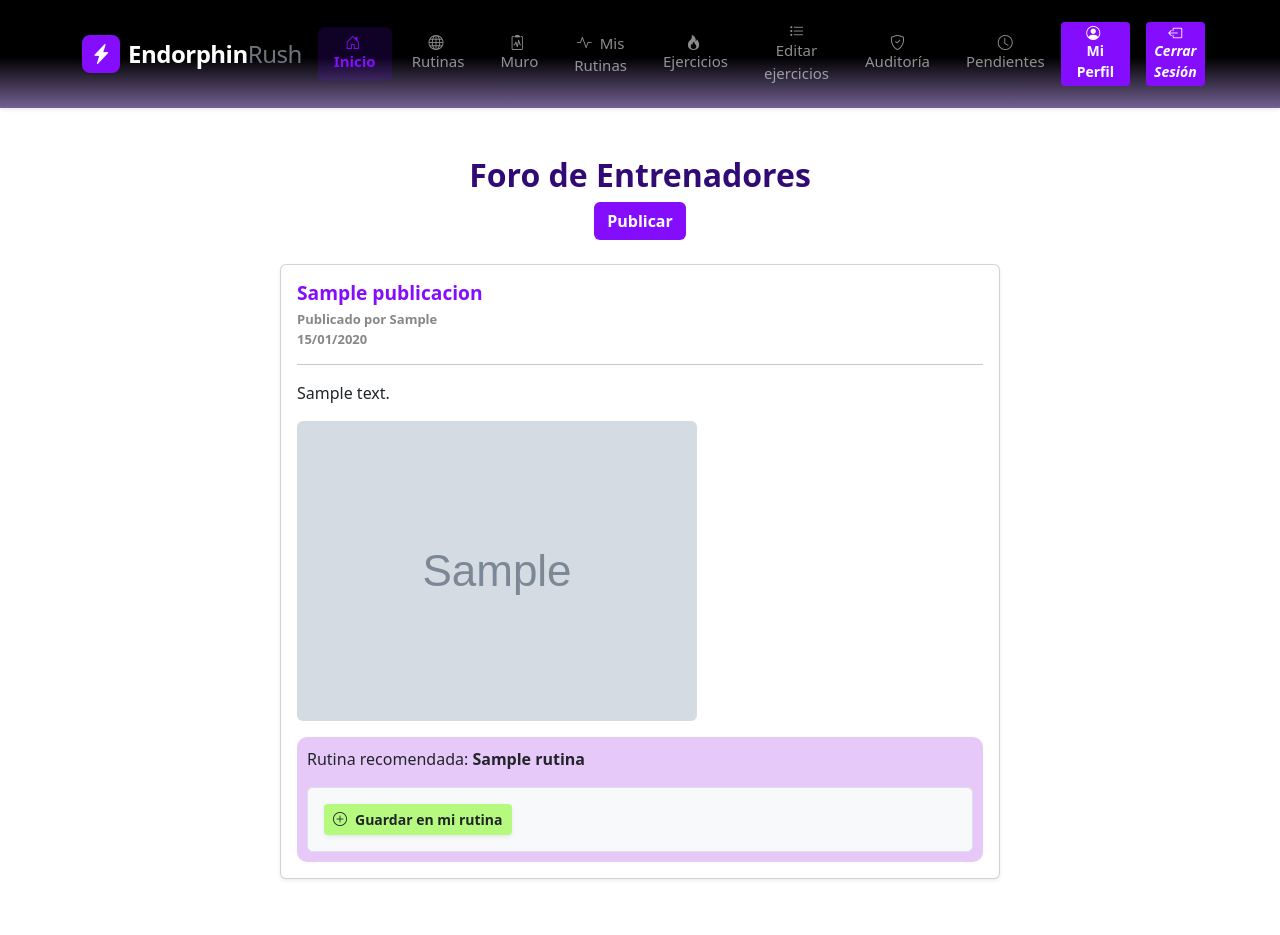
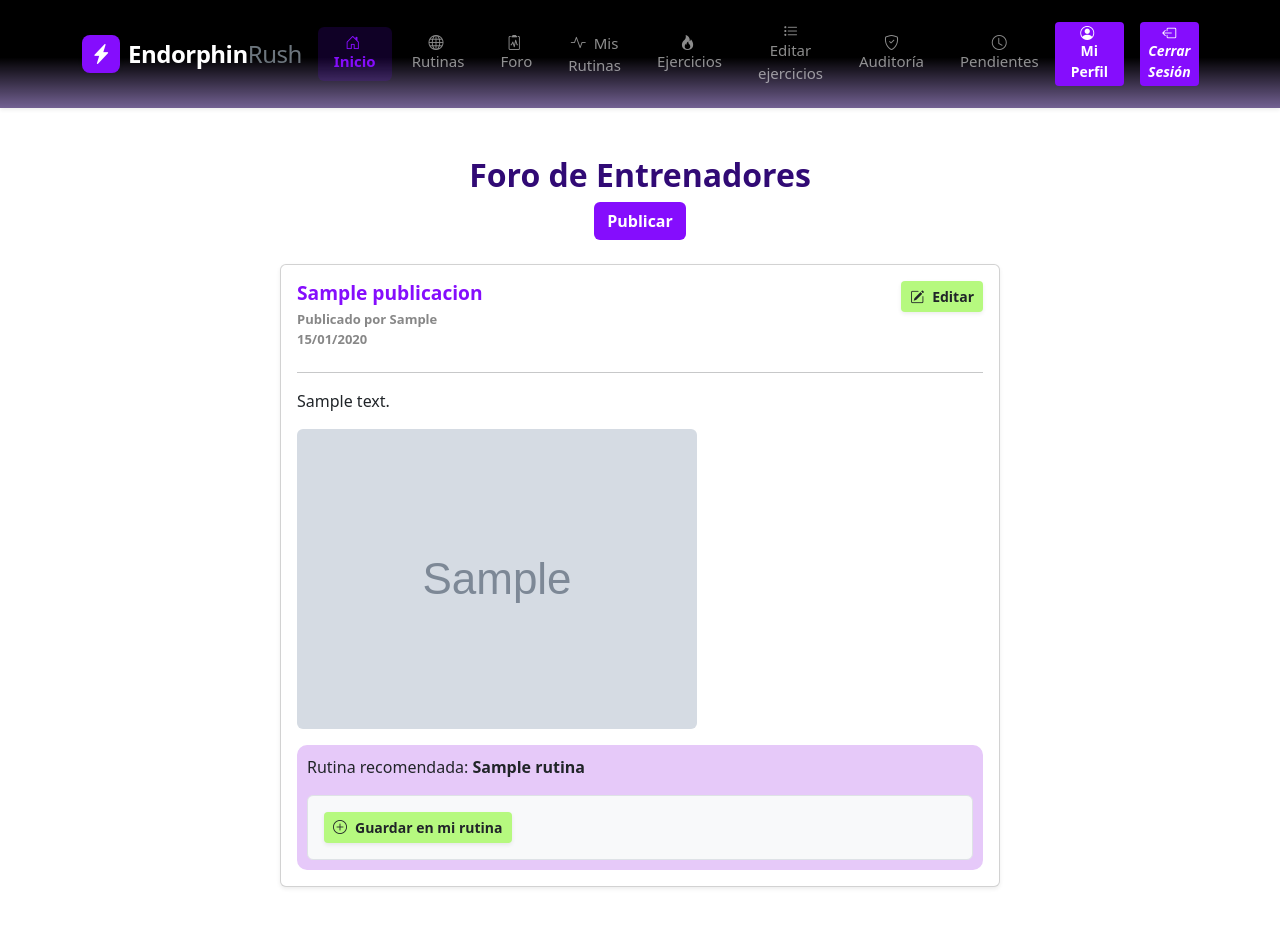
Before and after one commit to Alex5625/Endorphin-Rush, a Django app: page /forum/ in a window 1280 px wide. Before the commit the page ends 880 px from the top, so only its background shows below. Run offline with Django 5.2, Linux system fonts and the light colour scheme; a user stored in the database is signed in; tables that the repository leaves empty hold one stand-in row (values such as "Sample post"); grey boxes marked "Sample" are stand-in pictures; some libraries are stand-ins or nearby versions.

Commit message:
Implementación de edición de publicaciones en create_post y coherencia, deprecado "muro" para la visualización de la página y se observa "foro" en todas las formas

```diff
--- a/src/forum/templates/forum/board.html
+++ b/src/forum/templates/forum/board.html
@@ -19,11 +19,22 @@
             {% for post in publicaciones %}
             <div class="card mb-4 shadow-sm">
                 <div class="card-body">
-                    <h5 class="card-title titulo-publicacion">{{post.titulo}}</h5>
-                    <h5 class="detalles-publicacion">Publicado por {{post.autor.first_name}}</h5>
-                    <h6 class="card-subtitle mb-2 detalles-publicacion">
-                        {{ post.fecha_creacion|date:"d/m/Y" }}
-                    </h6>
+                    <div class="row align-items-start">
+                        <div class="col">
+                            <h5 class="card-title titulo-publicacion">{{post.titulo}}</h5>
+                            <h5 class="detalles-publicacion">Publicado por {{post.autor.first_name}}</h5>
+                            <h6 class="card-subtitle mb-2 detalles-publicacion">
+                                {{ post.fecha_creacion|date:"d/m/Y" }}
+                            </h6>
+                        </div>
+                        <div class="col-auto">
+                            {% if post.autor == request.user %}
+                                <a href="{% url 'forum:editar_publicacion' post.id %}" class="btn boton-verde btn-sm shadow-sm fw-bold text-dark">
+                                    <i class="bi bi-pencil-square me-2"></i>Editar
+                                </a>
+                            {% endif %}
+                        </div>
+                    </div>
                     <hr>
 
                     <p class="card-text"> {{ post.texto }}
--- a/src/forum/urls.py
+++ b/src/forum/urls.py
@@ -7,5 +7,5 @@ urlpatterns = [
     path('', views.forum_board, name='board'),
 
     path('crear/', views.crear_publicacion, name='create_post'),
-
+    path('editar/<int:post_id>/', views.editar_publicacion, name='editar_publicacion'),
 ]
--- a/src/forum/views.py
+++ b/src/forum/views.py
@@ -1,4 +1,4 @@
-from django.shortcuts import render, redirect
+from django.shortcuts import get_object_or_404, render, redirect
 from django.contrib.auth.decorators import login_required, user_passes_test
 from .models import Publicacion
 from .forms import PostForm
@@ -42,3 +42,29 @@ def crear_publicacion(request):
             Q(autor=request.user) & Q(publico=True)).distinct()
 
     return render(request, 'forum/create_post.html', {'form':form})
+
+
+@login_required
+@user_passes_test(es_entrenador_o_admin, login_url='forum:board')
+def editar_publicacion(request, post_id):
+
+    publicacion = get_object_or_404(Publicacion, id=post_id)
+
+    if publicacion.autor != request.user:
+        return redirect('forum:board')
+
+    if request.method == 'POST':
+        form = PostForm(request.POST, request.FILES, instance=publicacion)
+
+        form.fields['rutina_vinculada'].queryset = Rutina.objects.filter(
+            Q(autor=request.user) & Q(publico=True)).distinct()
+
+        if form.is_valid():
+            form.save()
+            return redirect('forum:board')
+    else:
+        form = PostForm(instance=publicacion)
+        form.fields['rutina_vinculada'].queryset = Rutina.objects.filter(
+            Q(autor=request.user) & Q(publico=True)).distinct()
+
+    return render(request, 'forum/create_post.html', {'form':form, 'publicacion': publicacion})
--- a/src/templates/base.html
+++ b/src/templates/base.html
@@ -43,7 +43,7 @@
                         <li class="nav-item">
                             <a class="nav-link px-3 rounded-2 custom-nav-link" href="{% url 'forum:board' %}">
                                 <i class="bi bi-clipboard2-pulse me-1"></i>
-                                Muro
+                                Foro
                             </a>
                         </li>
                         <li class="nav-item">
```
Also changed, not shown: src/forum/templates/forum/create_post.html (+14 -2 lines).
